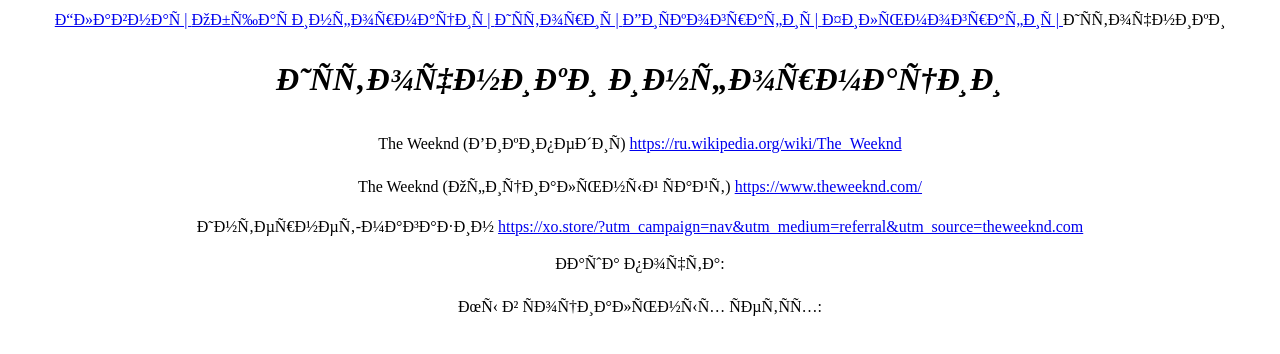
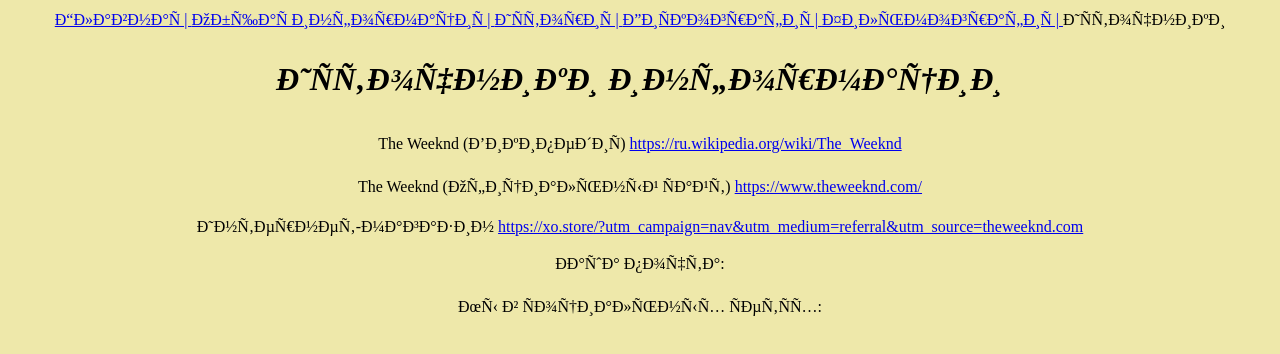
Before and after one commit to Sofytrosh/theweeknd, a plain HTML site: page links.html in a window 1280 px wide. Drawn offline with Linux system fonts and the light colour scheme.

Commit message:
Update links.html

```diff
--- a/links.html
+++ b/links.html
@@ -1,6 +1,6 @@
 <html>
 <head><title>Links</title></head>
-<body>
+<body bgcolor="#EEE8AA">
 <p align=center><a href=index.html>Главная | </a><a href=info.html>Общая информация | </a><a href=history.html>История | </a><a href=disc.html>Дискография | </a><a href=film.html>Фильмография | </a> Источники</p>
 <h1 align=center><em>Источники информации</em></h1>
 <p align=center>The Weeknd (Википедия) <A href="https://ru.wikipedia.org/wiki/The_Weeknd">https://ru.wikipedia.org/wiki/The_Weeknd</a></p>
```
